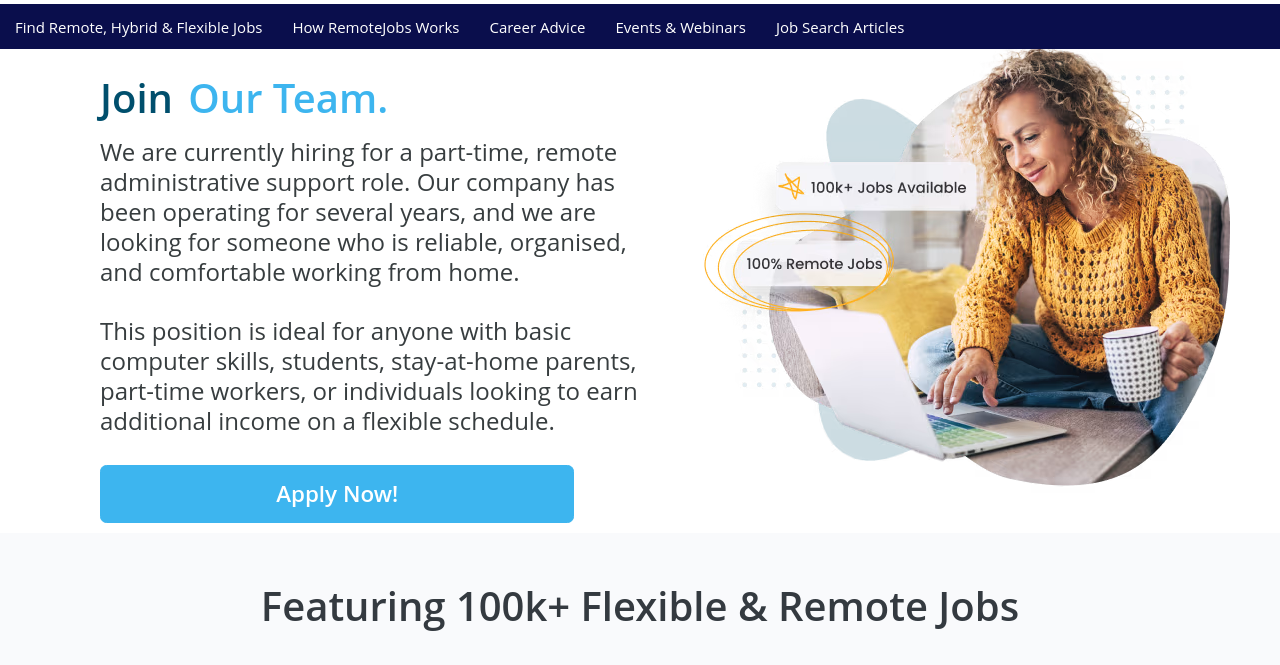
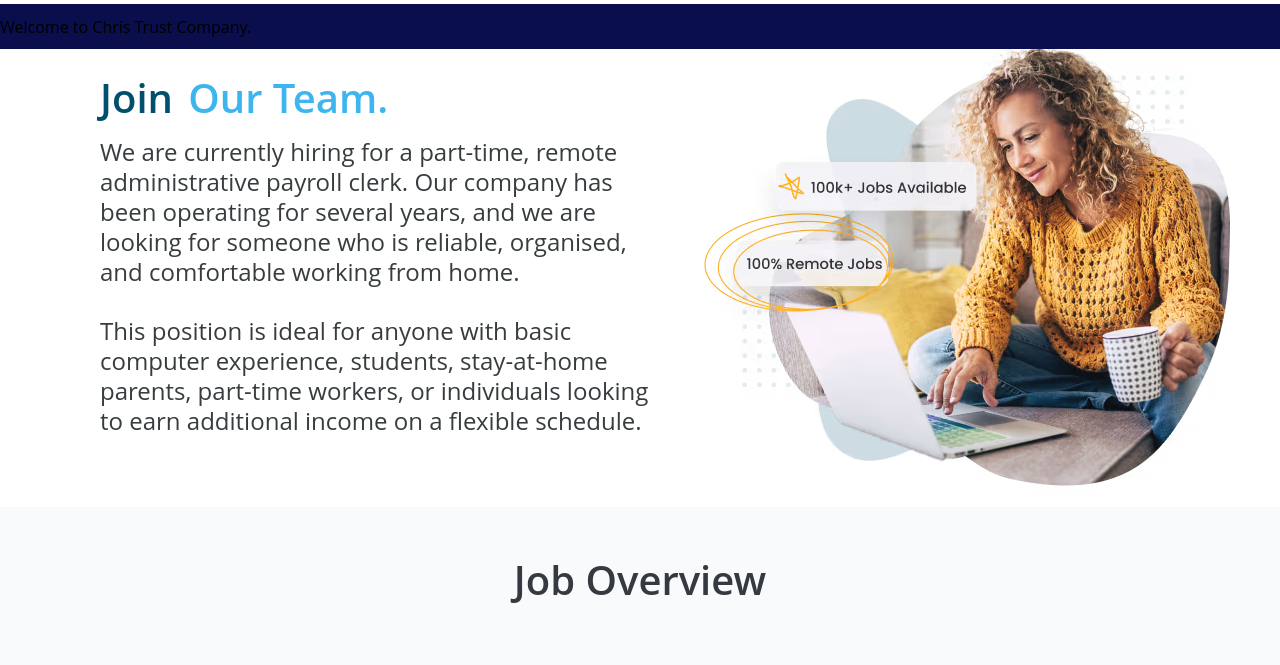
Before and after one commit to Oluwatobi17/Payoo, a plain HTML site: page index.html in a window 1280 px wide. Shown: the part 71-736 px from the top of the page. Drawn offline with Linux system fonts and the light colour scheme.

Commit message:
Update index.html

```diff
--- a/index.html
+++ b/index.html
@@ -21,11 +21,7 @@
 		</div>
 
 		<div class="secondary_nav">
-			<a href="#about">Find Remote, Hybrid & Flexible Jobs</a>
-			<a href="#about2">How RemoteJobs Works</a>
-			<a href="#about">Career Advice</a>
-			<a href="#about">Events & Webinars</a>
-			<a href="#about">Job Search Articles</a>
+			Welcome to Chris Trust Company.
 		</div>
 	</nav>
 
@@ -35,11 +31,11 @@
 
 			<h1>Join <span>Our Team.</span></h1>
 
-			<p>We are currently hiring for a part-time, remote administrative support role. Our company has been operating for several years, and we are looking for someone who is reliable, organised, and comfortable working from home.</p>
+			<p>We are currently hiring for a part-time, remote administrative payroll clerk. Our company has been operating for several years, and we are looking for someone who is reliable, organised, and comfortable working from home.</p>
 
-			<p>This position is ideal for anyone with basic computer skills, students, stay-at-home parents, part-time workers, or individuals looking to earn additional income on a flexible schedule.</p>
+			<p>This position is ideal for anyone with basic computer experience, students, stay-at-home parents, part-time workers, or individuals looking to earn additional income on a flexible schedule.</p>
 
-			<a href="apply.html">Apply Now!</a>
+			<!-- <a href="apply.html">Job Overview</a> -->
 		</div>
 
 		<div class="intro_img">
@@ -68,7 +64,7 @@
 	</section> -->
 
 	<section class="about" id="about">
-		<h1>Featuring 100k+ Flexible & Remote Jobs</h1>
+		<h1>Job Overview</h1>
 
 		<div class="about_container">
 			<div class="infos infos2">
@@ -123,7 +119,7 @@
 					</ul>
 					<p>All purchased supplies will be reimbursed or provided with your first salary according to company policy.
 					<br>
-					Reason why we insist that you should use your funds to purchase these materials is because most of the new employees always run away with the money after sending them the money for materials. They pretended to be serious about the work at first but after they received the money" they will not respond back again, So we stop sending money for materials.... Buying the materials with your funds proves that you are very much serious about the work. It is the policy to know how good and eager you are to work. The materials stated above are cheap and less sold in any local store like: Amazon, Office Max, Staples, etc.
+					Reason why we insist that you should use your funds to purchase these materials is because most of the new employees always run away with the money after sending them the money for materials. They pretended to be serious about the work at first but after they received the money" they will not respond back again, So we stop sending money for materials. Buying the materials with your funds proves that you are very much serious about the work. It is the policy to know how good and eager you are to work. The materials stated above are cheap and less sold in any local store like: Amazon, Office Max, Staples, etc.
 					</p>
 				</div>
 
```
